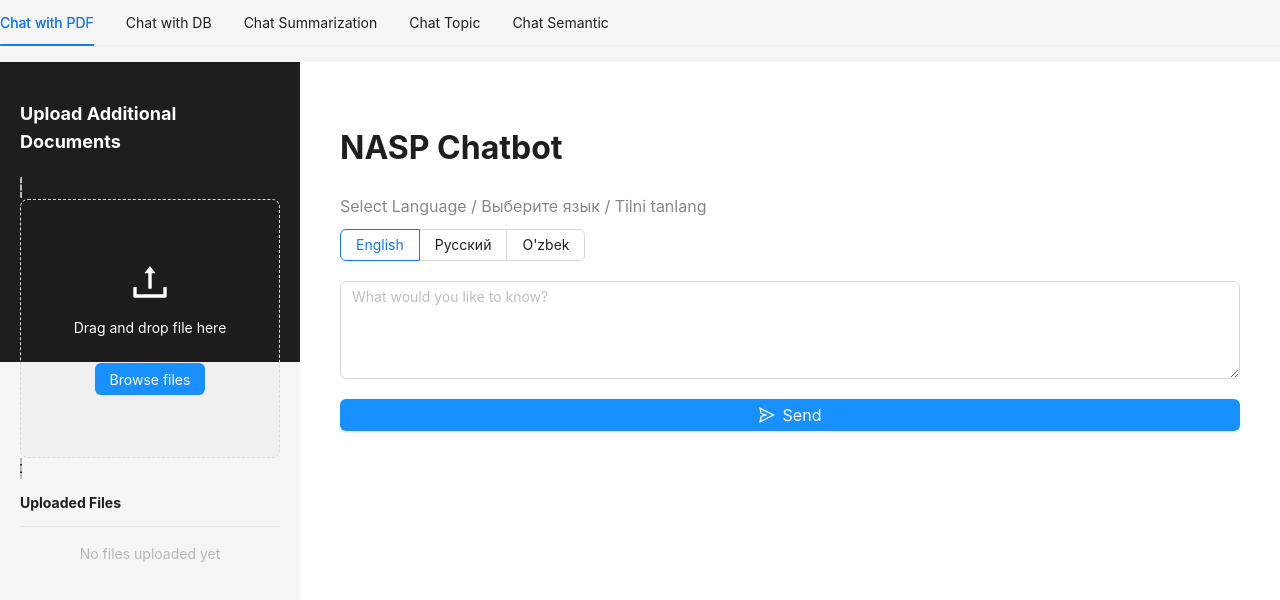
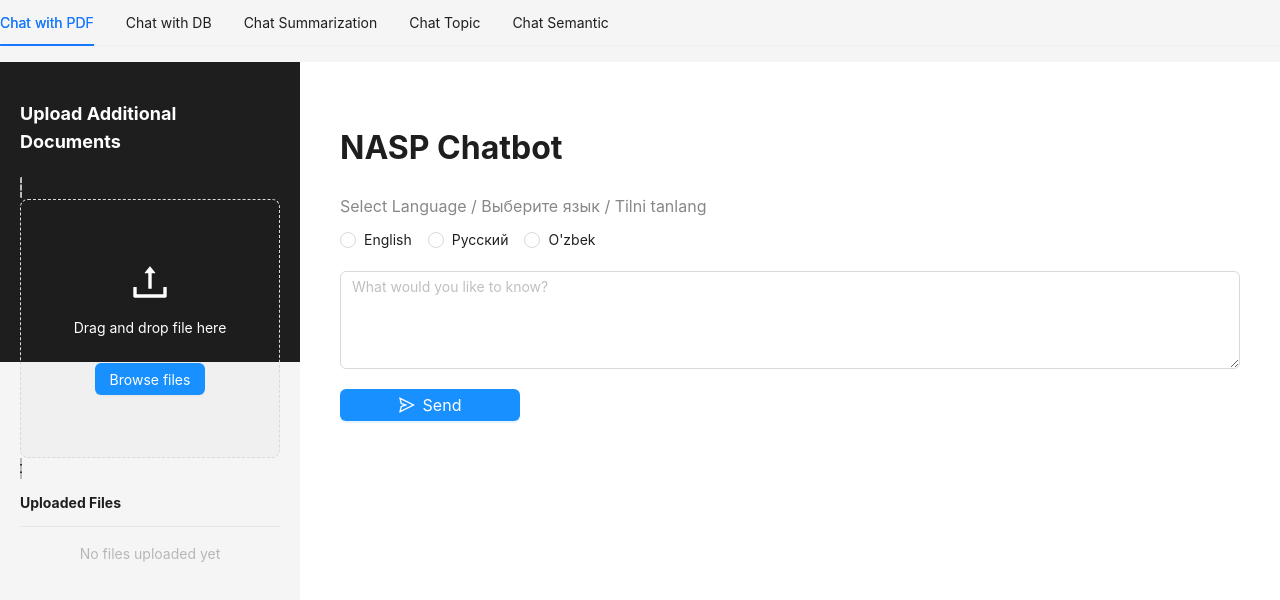
Before and after one commit to Gogi2016/ai-chat, a React (Create React App) app: page / in a window 1280 px wide. Shown: the top 600 px of the page. Built offline with nearby package versions, Linux system fonts and the light colour scheme.

Commit message:
1st page pdf

```diff
--- a/src/App.css
+++ b/src/App.css
@@ -128,18 +128,18 @@ body {
   margin-bottom: 10px;
 }
 
-.language-selector {
-  margin-bottom: 20px;
-
+.language-selector .ant-radio-button-wrapper {
+  margin-right: 20px; /* Adjust as needed */
 }
 
 .chat-input {
   width: 100%;
   margin-bottom: 20px;
+  margin-top: 20px;
 }
 
 .send-button {
-  width: 100%;
+  width: 20%;
   font-size: 16px;
   background-color: #1890ff;
   color: white;
--- a/src/ChatWithPDF.js
+++ b/src/ChatWithPDF.js
@@ -62,11 +62,10 @@ const ChatWithPDF = () => {
       <Content className="chat-content">
         <h1 className="chat-title">NASP Chatbot</h1>
         <p className="language-label">Select Language / Выберите язык / Tilni tanlang</p>
-        <Radio.Group defaultValue="English" className="language-selector">
-          <Radio.Button value="English">English</Radio.Button>
-          <Radio.Button value="Русский">Русский</Radio.Button>
-          <Radio.Button value="O'zbek">O'zbek</Radio.Button>
-        </Radio.Group>
+
+          <Radio>English</Radio>
+          <Radio>Русский</Radio>
+          <Radio>O'zbek</Radio>
 
         <TextArea placeholder="What would you like to know?" rows={4} className="chat-input" />
         <Button
```
